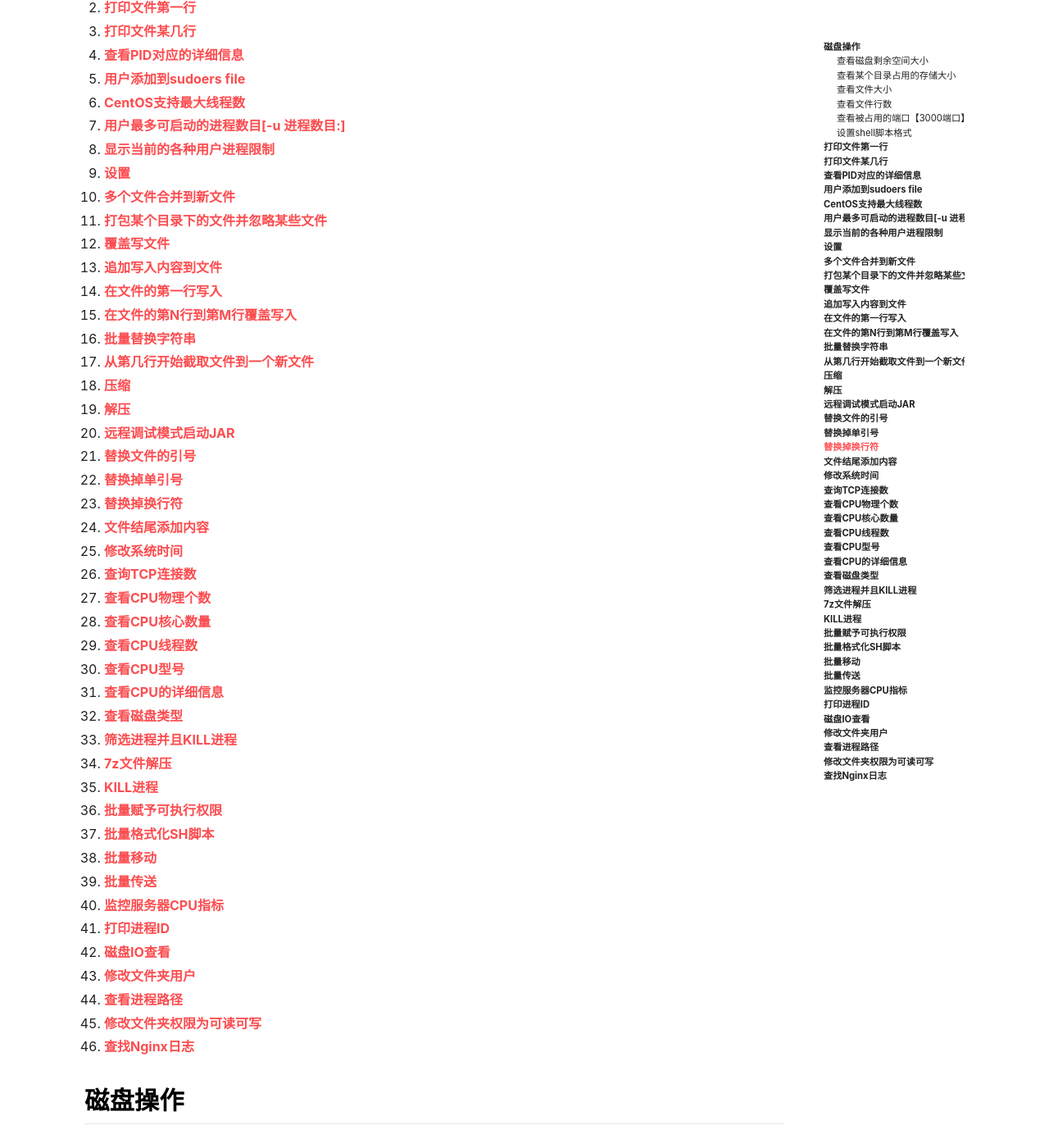
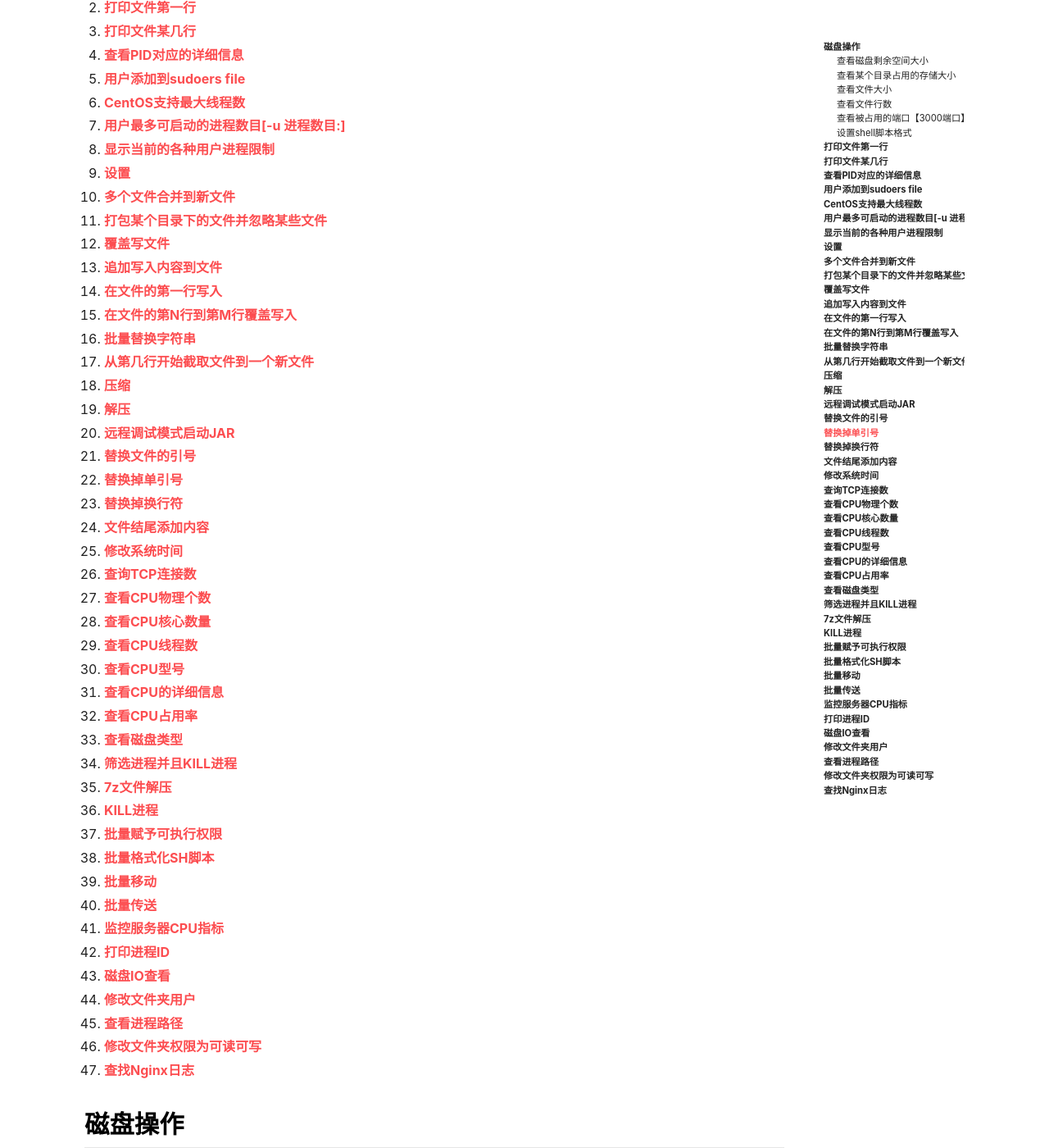
Before and after one commit to crazyyanchao/blog, a Jekyll site: the page built from _posts/2020-07-06-linux常用命令.md, in a window 1280 px wide and 1400 px high, scrolled down 515 px. Shown: the whole window at 82% size. Built offline with Jekyll 4.4.1, drawn with Linux system fonts in a browser that asks for light colours; nearby versions of some CDN libraries; comment, search, counter and statistics services are not loaded; some of the changed text lies outside the part shown.

Commit message:
文章更新

````diff
--- a/_posts/2020-07-06-linux常用命令.md
+++ b/_posts/2020-07-06-linux常用命令.md
@@ -225,6 +225,11 @@ dmidecode -s processor-version
 cat /proc/cpuinfo
 ```
 
+## 查看CPU占用率
+```
+top命令名按数字1键，查看CPU占用率
+```
+
 ## 查看磁盘类型
 ```
 # lsblk -d -o name,rota
````
